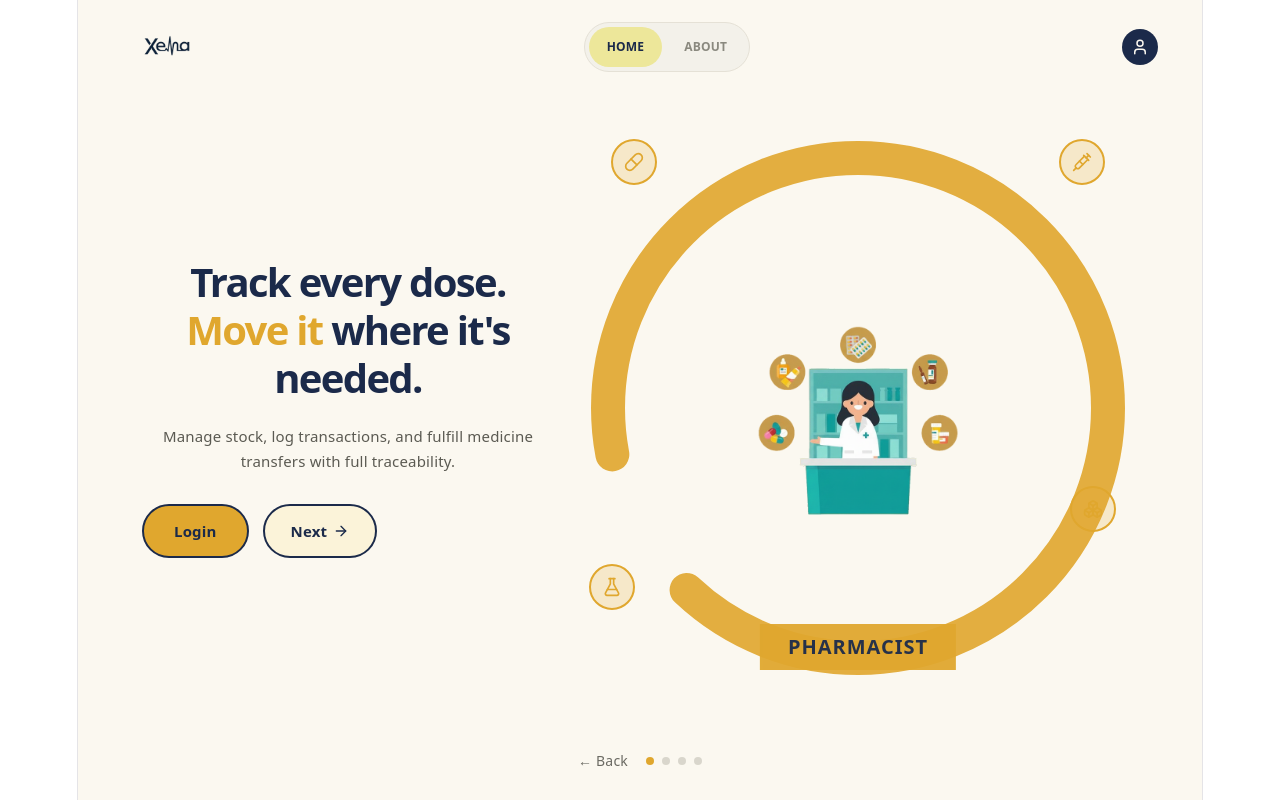
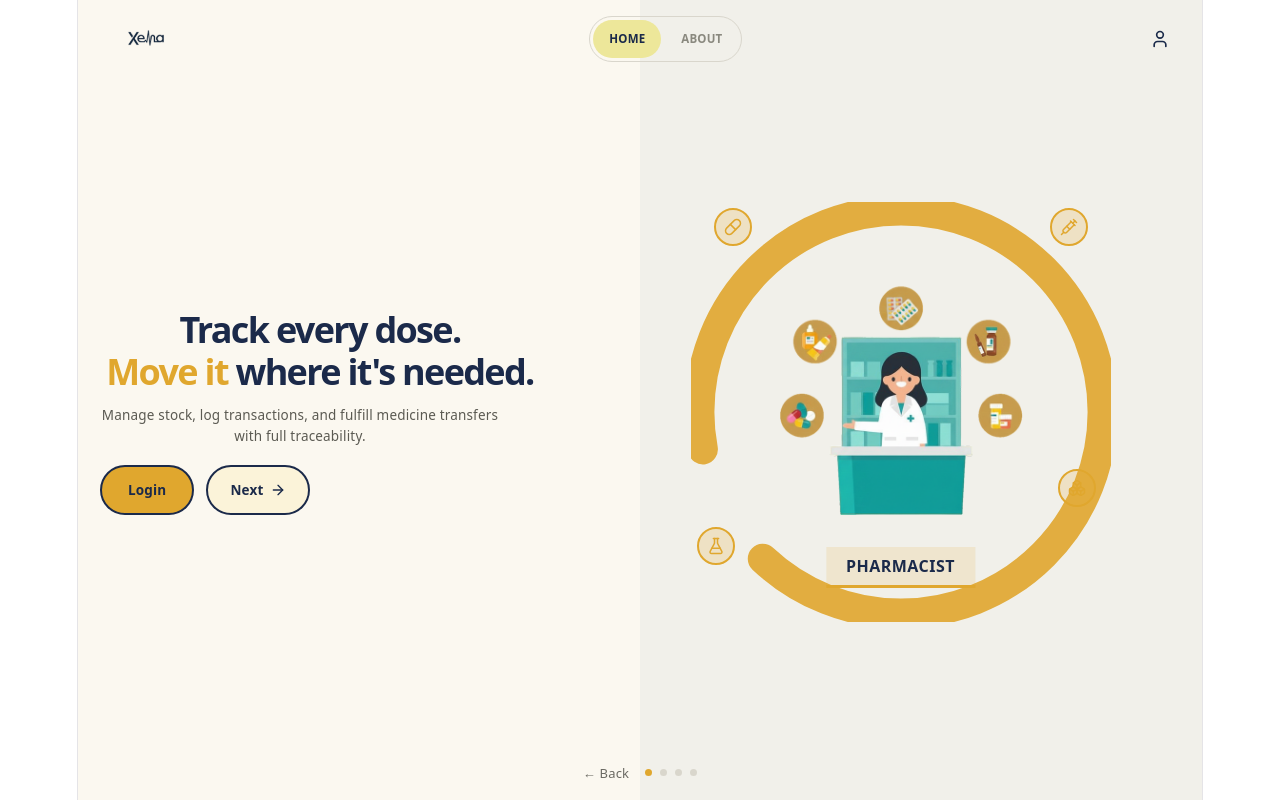
Before and after one commit to AayushiAggarwal-7/Xema, a React (Vite) app: page / in a window 1280 px wide. Both pictures are taken after a click on the button "Select your role →". Built offline with nearby package versions, Linux system fonts and the light colour scheme; no server answers.

Commit message:
Changes in the landing and home page

```diff
--- a/scripts/seed-reports-data.cjs
+++ b/scripts/seed-reports-data.cjs
@@ -1,17 +1,9 @@
-// scripts/seed-reports-data.cjs
-//
-// Seeds SubmittedReports and recommendations — the two collections
-// DhoReportDetail.jsx reads that likely don't exist yet, which is why
-// that page was stuck on an infinite loading spinner.
-//
-// Run with: node scripts/seed-reports-data.cjs
-// Requires scripts/serviceAccountKey.json (same as your other seed scripts).
-
-const admin = require("firebase-admin");
+const { initializeApp, cert } = require("firebase-admin/app");
+const { getFirestore, Timestamp } = require("firebase-admin/firestore");
 const serviceAccount = require("./serviceAccountKey.json");
 
-admin.initializeApp({ credential: admin.credential.cert(serviceAccount) });
-const db = admin.firestore();
+const app = initializeApp({ credential: cert(serviceAccount) });
+const db = getFirestore(app);
 
 // --- Adjust these to match your actual PHCs collection doc IDs ---
 const RAMPUR_PHC_ID = "rampur";
@@ -28,7 +20,7 @@ async function seedSubmittedReports() {
         report_type: "stock_update",
         report_type_label: "Stock Update",
         submitted_by: "Pharmacist, Rampur",
-        timestamp: admin.firestore.Timestamp.fromDate(new Date("2026-07-06T09:15:00")),
+        timestamp: Timestamp.fromDate(new Date("2026-07-06T09:15:00")),
         timestamp_display: "2026-07-06, 09:15 AM",
         data: {
             "Medicine": "Amoxicillin 500mg",
@@ -47,7 +39,7 @@ async function seedSubmittedReports() {
         report_type: "daily_log",
         report_type_label: "Daily Patient & Disease Log",
         submitted_by: "Medical Officer, Sitapur",
-        timestamp: admin.firestore.Timestamp.fromDate(new Date("2026-07-06T18:30:00")),
+        timestamp: Timestamp.fromDate(new Date("2026-07-06T18:30:00")),
         timestamp_display: "2026-07-06, 06:30 PM",
         data: {
             "Total patients seen today": 34,
--- a/scripts/seed-scoring-data.cjs
+++ b/scripts/seed-scoring-data.cjs
@@ -1,9 +1,9 @@
-
-const admin = require("firebase-admin");
+const { initializeApp, cert } = require("firebase-admin/app");
+const { getFirestore } = require("firebase-admin/firestore");
 const serviceAccount = require("./serviceAccountKey.json");
 
-admin.initializeApp({ credential: admin.credential.cert(serviceAccount) });
-const db = admin.firestore();
+const app = initializeApp({ credential: cert(serviceAccount) });
+const db = getFirestore(app);
 
 // --- Adjust these PHC IDs to match your actual PHCs collection ---
 const RAMPUR_PHC_ID = "rampur";
--- a/src/pages/Landing.jsx
+++ b/src/pages/Landing.jsx
@@ -20,10 +20,10 @@ const styles = {
   cornerBlob: (top, left, right, bottom, size, color) => ({
     position: "absolute", top, left, right, bottom,
     width: size, height: size, borderRadius: "50%",
-    backgroundColor: color, filter: "blur(8px)", opacity: 0.85, zIndex: 0,
+    backgroundColor: color, opacity: 1, zIndex: 0,
   }),
   contentWrap: { position: "relative", zIndex: 2, display: "flex", flexDirection: "column", alignItems: "center", maxWidth: "576px", gap: "32px" },
-  logo: { height: "36px" },
+  logo: { height: "90px", marginBottom: "-8px" },
   tagline: { fontSize: "36px", fontWeight: 900, letterSpacing: "-0.5px", color: NAVY, lineHeight: 1.25, margin: 0, textAlign: "center" },
   desc: { fontSize: "16px", color: "#6B6A63", lineHeight: 1.65, maxWidth: "420px", textAlign: "center", margin: 0 },
   ctaButton: {
--- a/src/pages/RoleCarousel.jsx
+++ b/src/pages/RoleCarousel.jsx
@@ -1,4 +1,3 @@
-// src/pages/RoleCarousel.jsx
 import React, { useState, useRef } from "react";
 import { useNavigate } from "react-router-dom";
 import {
@@ -10,8 +9,9 @@ import {
 } from "lucide-react";
 
 const CREAM = "#FBF8F0";
+const PANEL = "#F1F0EA"; // light gray-ish right-half panel color
 const NAVY = "#1B2A4A";
-const STAGE = 560; // fixed square size shared by ring, icons, illustration, banner
+const STAGE = 420; // fixed square size shared by ring, icons, illustration, banner — shrunk to keep everything in one viewport
 
 const ROLES = [
     {
@@ -74,48 +74,61 @@ const interactionCSS = `
 `;
 
 const styles = {
-    page: { minHeight: "100vh", backgroundColor: CREAM, overflow: "hidden", display: "flex", flexDirection: "column", userSelect: "none" },
-    navBar: { display: "flex", alignItems: "center", justifyContent: "space-between", padding: "22px 44px" },
-    navLogo: { height: "30px", cursor: "pointer" },
-    navTabs: { display: "flex", gap: "4px", backgroundColor: "#F3F1EA", borderRadius: "999px", padding: "4px", border: "1px solid #E5E1D6" },
-    navTabActive: { backgroundColor: "#EDE79A", borderRadius: "999px", padding: "7px 18px", fontSize: "12px", fontWeight: 700, color: NAVY, cursor: "pointer" },
-    navTabInactive: { padding: "7px 18px", fontSize: "12px", fontWeight: 600, color: "#8A897F" },
-    profileIcon: { width: "36px", height: "36px", borderRadius: "50%", backgroundColor: NAVY, display: "flex", alignItems: "center", justifyContent: "center" },
+    // Split background: cream on the left half, light gray panel on the right half,
+    // meeting at a hard edge down the center — this also removes the need to
+    // scroll, since everything below is sized to fit inside 100vh.
+    page: {
+        height: "100vh", overflow: "hidden", display: "flex", flexDirection: "column", userSelect: "none",
+        background: `linear-gradient(to right, ${CREAM} 50%, ${PANEL} 50%)`,
+    },
+    navBar: { display: "flex", alignItems: "center", justifyContent: "space-between", padding: "16px 32px" },
+    navLogo: { height: "24px", cursor: "pointer" },
+    navTabs: {
+        display: "flex", gap: "4px", backgroundColor: "transparent", borderRadius: "999px",
+        padding: "3px", border: "1.5px solid #D9D6CC",
+    },
+    navTabActive: { backgroundColor: "#EDE79A", borderRadius: "999px", padding: "6px 16px", fontSize: "11.5px", fontWeight: 700, color: NAVY, cursor: "pointer" },
+    navTabInactive: { padding: "6px 16px", fontSize: "11.5px", fontWeight: 600, color: "#8A897F" },
+    // Plain silhouette icon, no filled circle background — matches target
+    profileIcon: { display: "flex", alignItems: "center", justifyContent: "center" },
 
-    mainRow: { flex: 1, display: "grid", gridTemplateColumns: "1fr 1fr", alignItems: "center", gap: "24px", padding: "0 64px", position: "relative" },
-    leftCol: { zIndex: 2, maxWidth: "480px" },
-    headlineLine: { fontSize: "40px", fontWeight: 800, lineHeight: 1.2, margin: 0, color: NAVY },
-    descText: { fontSize: "15px", color: "#5B5A52", marginTop: "22px", maxWidth: "420px", lineHeight: 1.65 },
-    buttonRow: { display: "flex", gap: "14px", marginTop: "30px" },
+    mainRow: { flex: 1, display: "grid", gridTemplateColumns: "1fr 1fr", alignItems: "center", gap: "16px", padding: "0 40px 0 22px", position: "relative", minHeight: 0 },
+    leftCol: { zIndex: 2, maxWidth: "440px" },
+    headlineLine: { fontSize: "36px", fontWeight: 800, lineHeight: 1.16, margin: 0, color: NAVY },
+    descText: { fontSize: "13.5px", color: "#5B5A52", marginTop: "12px", maxWidth: "400px", lineHeight: 1.55 },
+    buttonRow: { display: "flex", gap: "12px", marginTop: "18px" },
     loginBtn: (color, textColor) => ({
         backgroundColor: color, color: textColor, border: `2px solid ${NAVY}`, fontWeight: 700,
-        fontSize: "15px", padding: "12px 30px", borderRadius: "999px", cursor: "pointer",
+        fontSize: "13.5px", padding: "10px 26px", borderRadius: "999px", cursor: "pointer",
     }),
     nextBtn: (disabled) => ({
         backgroundColor: "#FBF3D9", color: NAVY, border: `2px solid ${NAVY}`, fontWeight: 700,
-        fontSize: "15px", padding: "12px 26px", borderRadius: "999px",
+        fontSize: "13.5px", padding: "10px 22px", borderRadius: "999px",
         cursor: disabled ? "default" : "pointer", opacity: disabled ? 0.6 : 1,
         display: "flex", alignItems: "center", gap: "6px",
     }),
 
-    rightCol: { position: "relative", height: "560px", display: "flex", alignItems: "center", justifyContent: "center" },
+    rightCol: { position: "relative", height: `${STAGE}px`, display: "flex", alignItems: "center", justifyContent: "center" },
     stage: { position: "relative", width: `${STAGE}px`, height: `${STAGE}px`, flexShrink: 0 },
-    illustrationImg: { position: "absolute", left: "50%", top: "54%", transform: "translate(-50%, -50%)", zIndex: 3, maxHeight: "230px", maxWidth: "230px", objectFit: "contain" },
+    illustrationImg: { position: "absolute", left: "50%", top: "50%", transform: "translate(-50%, -50%)", zIndex: 3, maxHeight: "280px", maxWidth: "280px", objectFit: "contain" },
+    // Underline-accent label instead of a solid filled block — sits just
+    // under the illustration with a tinted background and a bottom border.
     roleBanner: (color, textColor) => ({
-        position: "absolute", bottom: "18px", left: "50%", transform: "translateX(-50%)",
-        backgroundColor: color, color: textColor, fontWeight: 800, fontSize: "20px",
-        padding: "10px 28px", zIndex: 4, letterSpacing: "1px", opacity: 0.94, whiteSpace: "nowrap",
+        position: "absolute", bottom: "8%", left: "50%", transform: "translateX(-50%)",
+        backgroundColor: `${color}26`, color: textColor, fontWeight: 800, fontSize: "16px",
+        padding: "6px 20px", zIndex: 4, letterSpacing: "0.5px", whiteSpace: "nowrap",
+        borderBottom: `3px solid ${color}`,
     }),
     iconBubble: (top, left, color) => ({
         position: "absolute", top, left, transform: "translate(-50%, -50%)",
-        width: "46px", height: "46px", borderRadius: "50%",
+        width: "38px", height: "38px", borderRadius: "50%",
         backgroundColor: `${color}33`, border: `2px solid ${color}`, display: "flex",
         alignItems: "center", justifyContent: "center", zIndex: 5,
     }),
 
-    bottomNav: { display: "flex", justifyContent: "center", alignItems: "center", gap: "18px", padding: "26px 0" },
-    backBtn: { background: "none", border: "none", fontSize: "14px", color: "#6B6A63", cursor: "pointer" },
-    dot: (color) => ({ width: "8px", height: "8px", borderRadius: "50%", backgroundColor: color }),
+    bottomNav: { display: "flex", justifyContent: "center", alignItems: "center", gap: "16px", padding: "14px 0" },
+    backBtn: { background: "none", border: "none", fontSize: "13px", color: "#6B6A63", cursor: "pointer" },
+    dot: (color) => ({ width: "7px", height: "7px", borderRadius: "50%", backgroundColor: color }),
 };
 
 // Icon positions as {top%, left%} of the shared STAGE square —
@@ -129,7 +142,7 @@ const ICON_POSITIONS = [
 // a solid circle looks identical at every rotation angle, so spinning
 // it is invisible. The dashes make rotation visually obvious.
 function RingSVG({ color, spinning }) {
-    const r = 250;
+    const r = STAGE * 0.48;
     const cx = STAGE / 2;
     const cy = STAGE / 2;
     const circumference = 2 * Math.PI * r;
@@ -144,7 +157,7 @@ function RingSVG({ color, spinning }) {
                 cx={cx} cy={cy} r={r}
                 fill="none"
                 stroke={color}
-                strokeWidth={34}
+                strokeWidth={30}
                 strokeLinecap="round"
                 strokeDasharray={`${circumference * 0.62} ${circumference * 0.1}`}
                 transform={`rotate(-90 ${cx} ${cy})`}
@@ -193,7 +206,7 @@ export default function RoleCarousel({ onReturnHome }) {
                     <span className="xema-nav-clickable" style={styles.navTabActive} onClick={onReturnHome} title="Back to home">HOME</span>
                     <span style={styles.navTabInactive}>ABOUT</span>
                 </div>
-                <div style={styles.profileIcon}><User size={18} color={CREAM} /></div>
+                <div style={styles.profileIcon}><User size={20} color={NAVY} /></div>
             </div>
 
             <div style={styles.mainRow}>
@@ -221,7 +234,7 @@ export default function RoleCarousel({ onReturnHome }) {
                         <RingSVG color={active.color} spinning={isSpinning} />
                         {active.icons.map((Icon, i) => (
                             <div key={i} style={styles.iconBubble(ICON_POSITIONS[i].top, ICON_POSITIONS[i].left, active.color)}>
-                                <Icon size={20} color={active.color} />
+                                <Icon size={18} color={active.color} />
                             </div>
                         ))}
                         <img src={active.illustration} alt={active.label} style={styles.illustrationImg} />
--- a/src/pages/dho/CommandCenter.jsx
+++ b/src/pages/dho/CommandCenter.jsx
@@ -180,7 +180,6 @@ export default function CommandCenter() {
       <header className="dashboard-header">
         <div className="header-logo-section">
           <img src="/logo.svg" className="header-logo" alt="Xema" />
-          <span className="header-logo-text">Xema</span>
         </div>
 
         <div className="user-profile-section">
```
Also changed, not shown: 1 other file (tests, documents, lock files or other folders).
